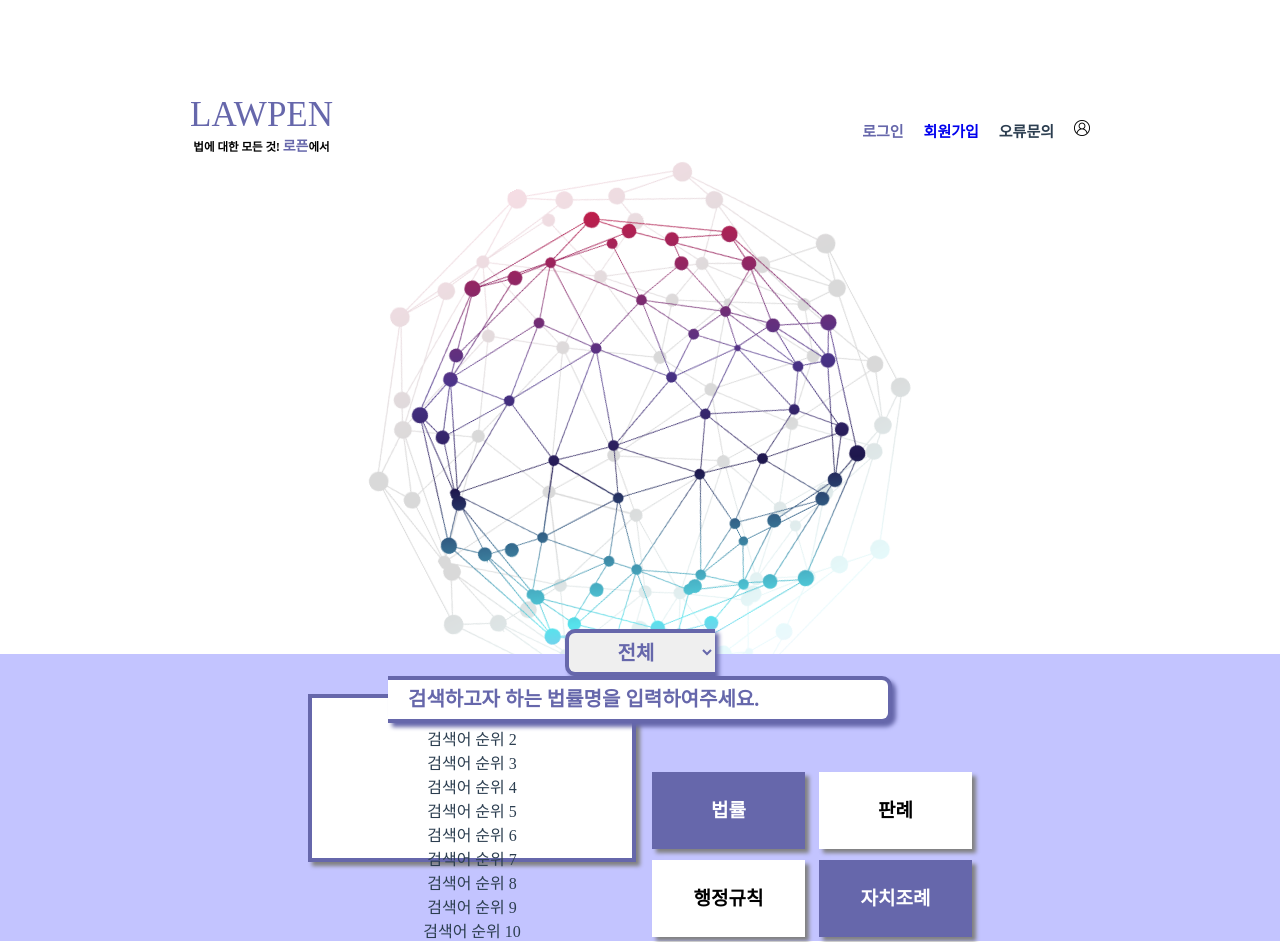
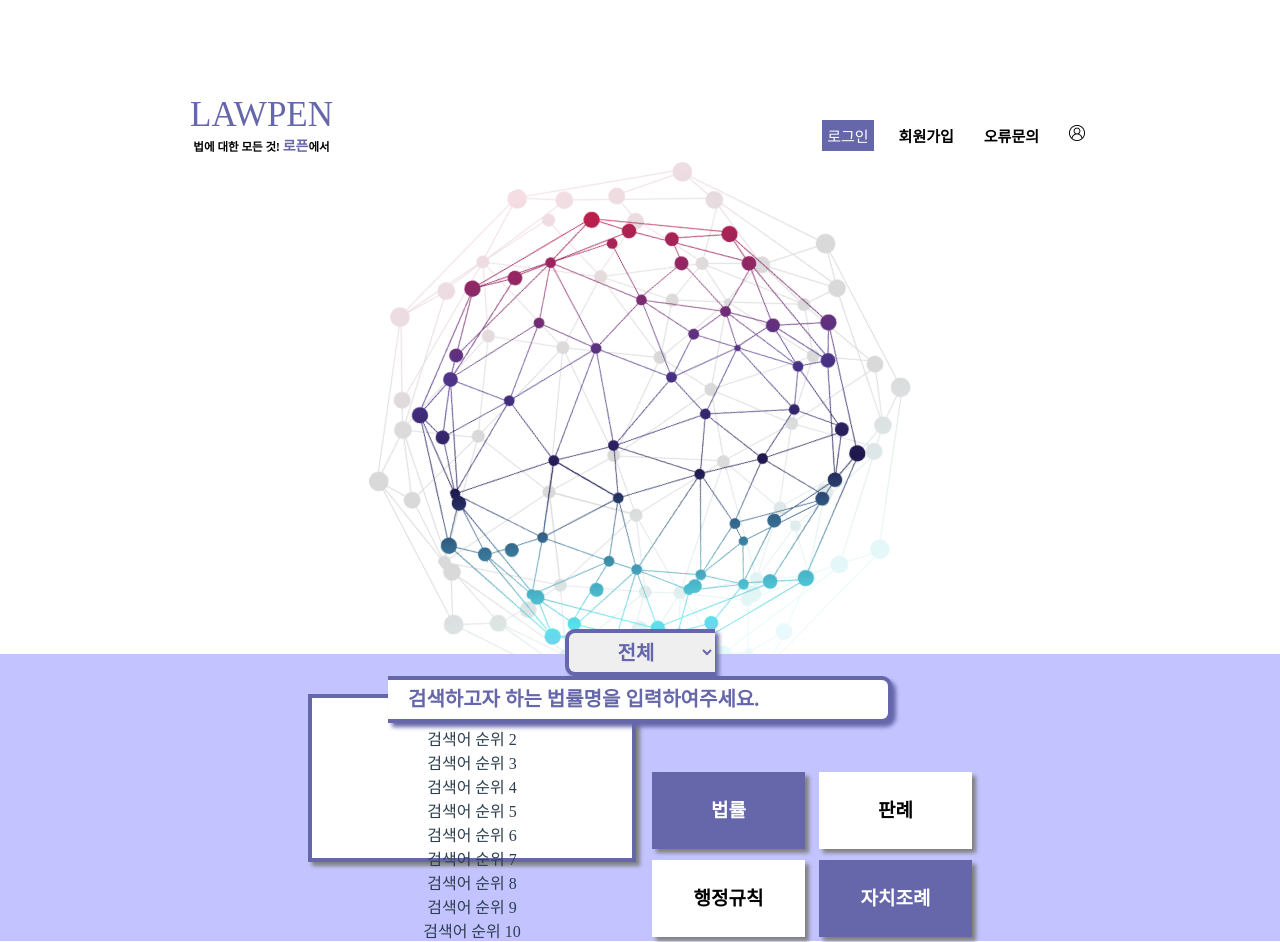
Before and after one commit to ngho1202/lawpen, a Vue app: page / in a window 1280 px wide. In both pictures the pointer is over the item "로그인". Built offline with nearby package versions, Linux system fonts and the light colour scheme; a web font is replaced by a local one.

Commit message:
HeaderBar hover color and hover change

```diff
--- a/src/components/header/HeaderBar.vue
+++ b/src/components/header/HeaderBar.vue
@@ -25,7 +25,6 @@ export default {
 }
 
 .headerbar {
-  padding: 0;
   margin: 0;
   font-family: 'SeoulHangangM';
   font-size: 15px;
@@ -34,16 +33,20 @@ export default {
 
 li {
   list-style: none;
+  color: black;
 }
 
 li:hover{
-  color:#6667AB;
+  color:#FFFFFF;
   font-style: bold;
+  background-color: #6667AB;
+  font-weight: normal;
 }
 
 .headerbar ul li {
   float: left;
   margin-left: 20px;
+  padding: 5px;
 }
 
 li img {
--- a/src/components/header/HeaderMain.vue
+++ b/src/components/header/HeaderMain.vue
@@ -23,6 +23,7 @@ export default {
 </script>
 
 <!-- Add "scoped" attribute to limit CSS to this component only -->
+
 <style scoped>
 
 .headermain {
```
Also changed, not shown: 1 other file (tests, documents, lock files or other folders).
